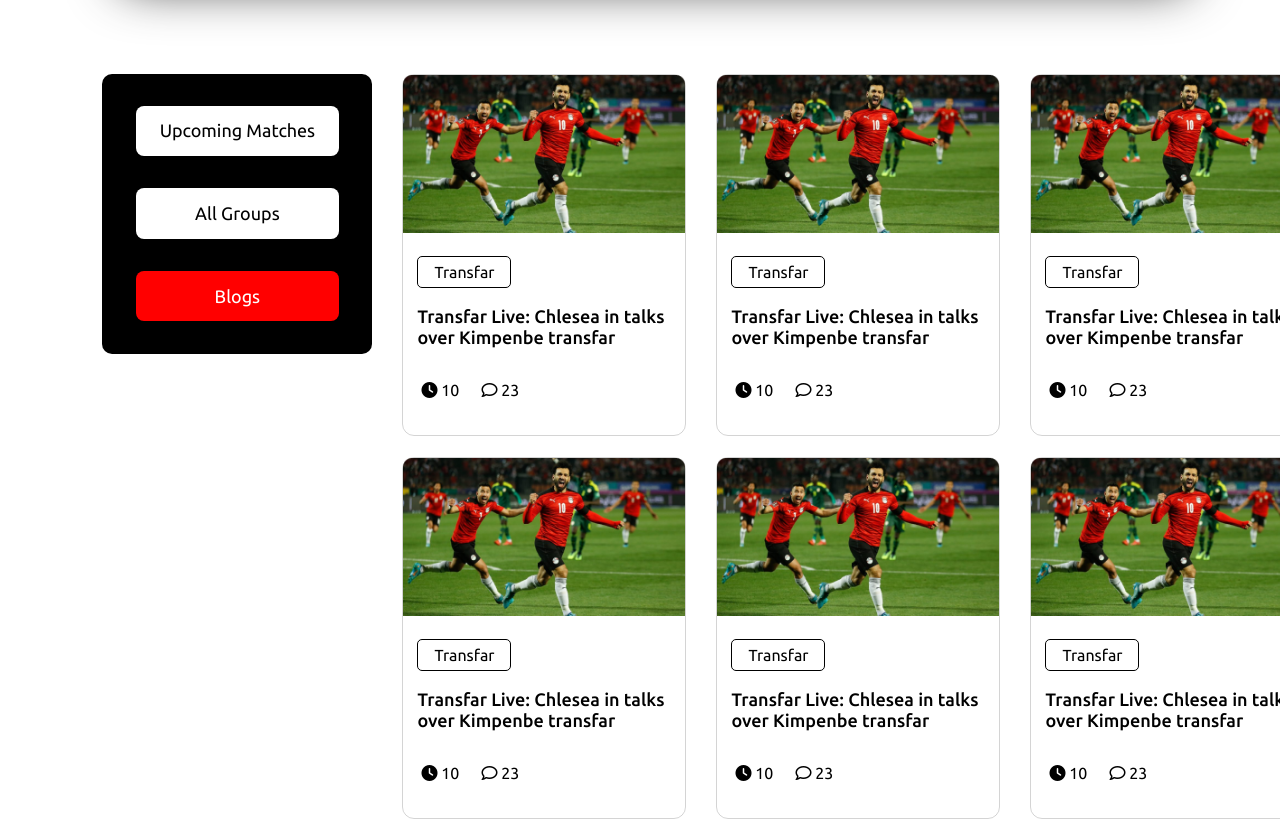
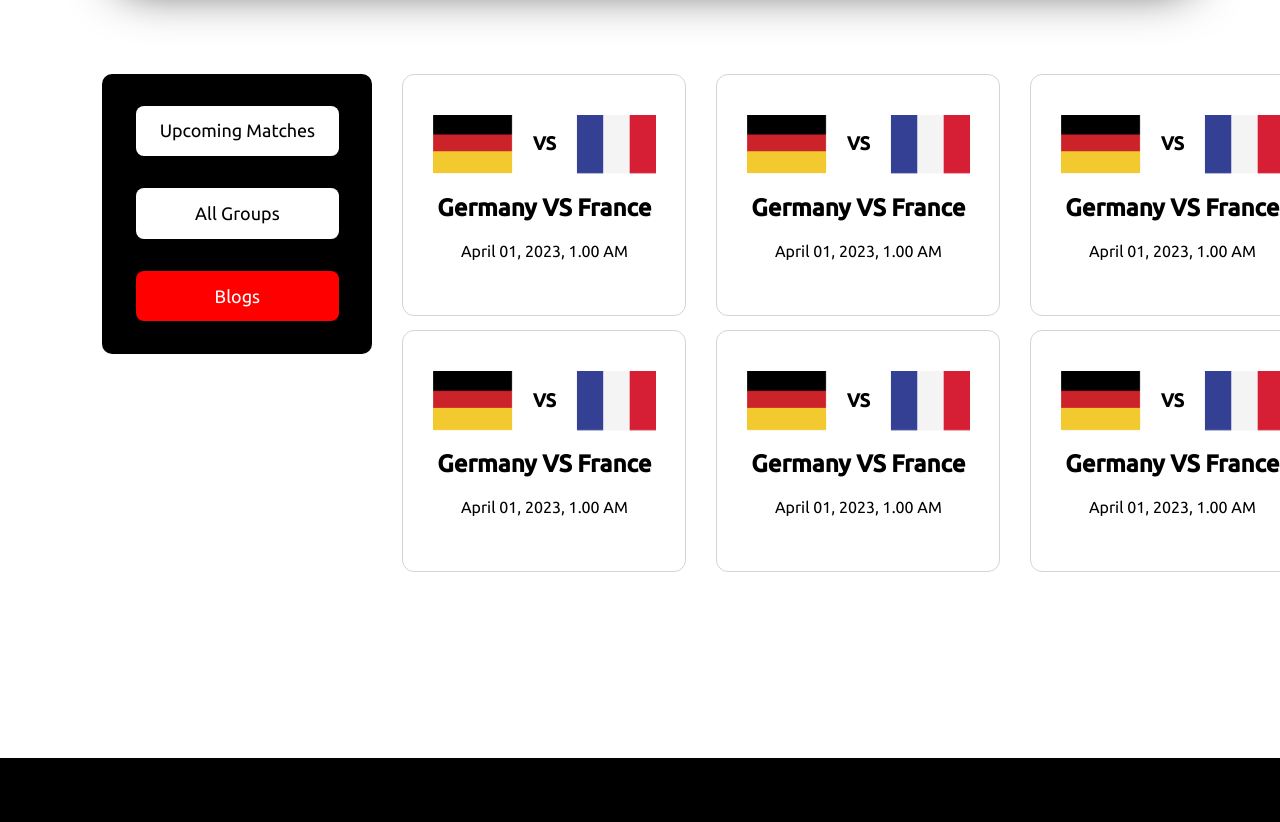
Before and after one commit to Masud-Ahmod-Murad/world-cup, a plain HTML site: page matches.html in a window 1280 px wide. Shown: the part 660-1482 px from the top of the page. Drawn offline with Linux system fonts and the light colour scheme; a web font is replaced by a local one.

Commit message:
2-page-upload

```diff
--- a/matches.html
+++ b/matches.html
@@ -4,8 +4,8 @@
     <meta charset="UTF-8">
     <meta http-equiv="X-UA-Compatible" content="IE=edge">
     <meta name="viewport" content="width=device-width, initial-scale=1.0">
-    <title>Qatar World Cup '22</title>
-    <link rel="stylesheet" href="styles/index.css">
+    <title>Match Schedule</title>
+    <link rel="stylesheet" href="styles/style.css">
     <link rel="stylesheet" href="styles/lang.css">
     <link rel="shortcut icon" href="images/football.png" type="image/x-icon">
     <script src="https://kit.fontawesome.com/358db2a9f1.js" crossorigin="anonymous"></script>
@@ -35,70 +35,58 @@
             </div>
             <div class="matches-option">
                 <div class="match">
-                    <img src="images/Blog Image.png" alt="Chlesea" width="282px">
-                    <div class="transfar-blog-option">
-                        <a class="transfar-button" target="_blank" href="https://www.fifa.com/fifaplus/en/live/">Transfar</a>
-                        <h3>Transfar Live: Chlesea in talks over Kimpenbe transfar</h3>
-                        <div class="transfar-icon">
-                            <div class="icon"> <i class="fa-solid fa-clock"></i> 10 </div>
-                            <div> <i class="fa-regular fa-comment"></i> 23 </div>
-                        </div>
+                    <div class="flags">
+                        <img src="images/germany.png" alt="Chlesea" width="80px">
+                        <h3 id="vs">VS</h3>
+                        <img src="images/itali.png" alt="Chlesea" width="80px">
                     </div>
+                    <h2 class="g-v-f">Germany VS France</h2>
+                    <p>April 01, 2023, 1.00 AM</p>
                 </div>
                 <div class="match">
-                    <img src="images/Blog Image.png" alt="Chlesea" width="282px">
-                    <div class="transfar-blog-option">
-                        <a class="transfar-button" target="_blank" href="https://www.fifa.com/fifaplus/en/live/">Transfar</a>
-                        <h3>Transfar Live: Chlesea in talks over Kimpenbe transfar</h3>
-                        <div class="transfar-icon">
-                            <div class="icon"> <i class="fa-solid fa-clock"></i> 10 </div>
-                            <div> <i class="fa-regular fa-comment"></i> 23 </div>
-                        </div>
+                    <div class="flags">
+                        <img src="images/germany.png" alt="Chlesea" width="80px">
+                        <h3 id="vs">VS</h3>
+                        <img src="images/itali.png" alt="Chlesea" width="80px">
                     </div>
+                    <h2 class="g-v-f">Germany VS France</h2>
+                    <p>April 01, 2023, 1.00 AM</p>
                 </div>
                 <div class="match">
-                    <img src="images/Blog Image.png" alt="Chlesea" width="282px">
-                    <div class="transfar-blog-option">
-                        <a class="transfar-button" target="_blank" href="https://www.fifa.com/fifaplus/en/live/">Transfar</a>
-                        <h3>Transfar Live: Chlesea in talks over Kimpenbe transfar</h3>
-                        <div class="transfar-icon">
-                            <div class="icon"> <i class="fa-solid fa-clock"></i> 10 </div>
-                            <div> <i class="fa-regular fa-comment"></i> 23 </div>
-                        </div>
+                    <div class="flags">
+                        <img src="images/germany.png" alt="Chlesea" width="80px">
+                        <h3 id="vs">VS</h3>
+                        <img src="images/itali.png" alt="Chlesea" width="80px">
                     </div>
+                    <h2 class="g-v-f">Germany VS France</h2>
+                    <p>April 01, 2023, 1.00 AM</p>
                 </div>
                 <div class="match">
-                    <img src="images/Blog Image.png" alt="Chlesea" width="282px">
-                    <div class="transfar-blog-option">
-                        <a class="transfar-button" target="_blank" href="https://www.fifa.com/fifaplus/en/live/">Transfar</a>
-                        <h3>Transfar Live: Chlesea in talks over Kimpenbe transfar</h3>
-                        <div class="transfar-icon">
-                            <div class="icon"> <i class="fa-solid fa-clock"></i> 10 </div>
-                            <div> <i class="fa-regular fa-comment"></i> 23 </div>
-                        </div>
+                    <div class="flags">
+                        <img src="images/germany.png" alt="Chlesea" width="80px">
+                        <h3 id="vs">VS</h3>
+                        <img src="images/itali.png" alt="Chlesea" width="80px">
                     </div>
+                    <h2 class="g-v-f">Germany VS France</h2>
+                    <p>April 01, 2023, 1.00 AM</p>
                 </div>
                 <div class="match">
-                    <img src="images/Blog Image.png" alt="Chlesea" width="282px">
-                    <div class="transfar-blog-option">
-                        <a class="transfar-button" target="_blank" href="https://www.fifa.com/fifaplus/en/live/">Transfar</a>
-                        <h3>Transfar Live: Chlesea in talks over Kimpenbe transfar</h3>
-                        <div class="transfar-icon">
-                            <div class="icon"> <i class="fa-solid fa-clock"></i> 10 </div>
-                            <div> <i class="fa-regular fa-comment"></i> 23 </div>
-                        </div>
+                    <div class="flags">
+                        <img src="images/germany.png" alt="Chlesea" width="80px">
+                        <h3 id="vs">VS</h3>
+                        <img src="images/itali.png" alt="Chlesea" width="80px">
                     </div>
+                    <h2 class="g-v-f">Germany VS France</h2>
+                    <p>April 01, 2023, 1.00 AM</p>
                 </div>
                 <div class="match">
-                    <img src="images/Blog Image.png" alt="Chlesea" width="282px">
-                    <div class="transfar-blog-option">
-                        <a class="transfar-button" target="_blank" href="https://www.fifa.com/fifaplus/en/live/">Transfar</a>
-                        <h3>Transfar Live: Chlesea in talks over Kimpenbe transfar</h3>
-                        <div class="transfar-icon">
-                            <div class="icon"> <i class="fa-solid fa-clock"></i> 10 </div>
-                            <div> <i class="fa-regular fa-comment"></i> 23 </div>
-                        </div>
+                    <div class="flags">
+                        <img src="images/germany.png" alt="Chlesea" width="80px">
+                        <h3 id="vs">VS</h3>
+                        <img src="images/itali.png" alt="Chlesea" width="80px">
                     </div>
+                    <h2 class="g-v-f">Germany VS France</h2>
+                    <p>April 01, 2023, 1.00 AM</p>
                 </div>
             </div>
         </section>
--- a/styles/index.css
+++ b/styles/style.css
@@ -159,6 +159,7 @@ body{
 .footer {
     width: 100%;
     height: 400px;
+    margin-top: 200px;
     color: whitesmoke;
     background-color: rgb(0, 0, 0);
     justify-content: center;
@@ -178,7 +179,7 @@ body{
     justify-content: center;
     flex-direction: row;
 }
-footer hr, h2 {
+footer hr {
     margin: 200px 100px 0 100px;
 }
 footer h2 {
@@ -186,10 +187,6 @@ footer h2 {
     position: relative;
     top: 140px;
 }
-
-
-
-
 .matches {
     display: grid;
     grid-template-columns: 1fr repeat(3, 3fr);
@@ -204,13 +201,7 @@ footer h2 {
     row-gap: 3%;
     column-gap: -5%;
 }
-.match {
-    width: 282px;
-    height: 360px;
-    border: 1px solid rgba(0, 0, 0, 0.17);
-    border-radius: 12px;
-}
-/* .flags {
+.flags {
     display: flex;
     justify-content: center;
     top: 40px;
@@ -219,14 +210,14 @@ footer h2 {
     padding: 0 20px 0 20px;
 }
 .match {
-width: 282px;
-height: 200px;
-border: 1px solid rgba(0, 0, 0, 0.17);
-padding-top: 40px;
-border-radius: 12px;
+    width: 282px;
+    height: 200px;
+    border: 1px solid rgba(0, 0, 0, 0.17);
+    padding-top: 40px;
+    border-radius: 12px;
 }
 .g-v-f, p{
     display: flex;
     justify-content: center;
     top: 100px;
-} */
+}
```
Also changed, not shown: index.html (+2 -2 lines), trial.html (deleted, +0 -49 lines).
